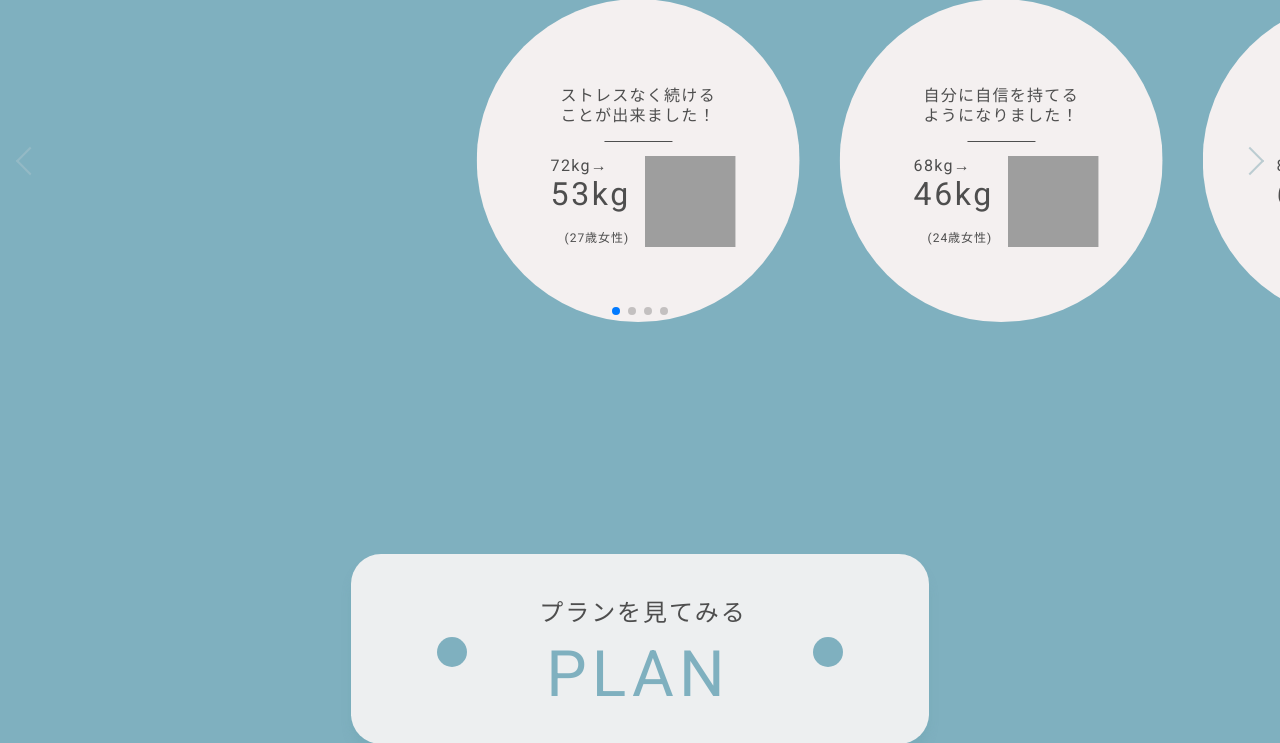
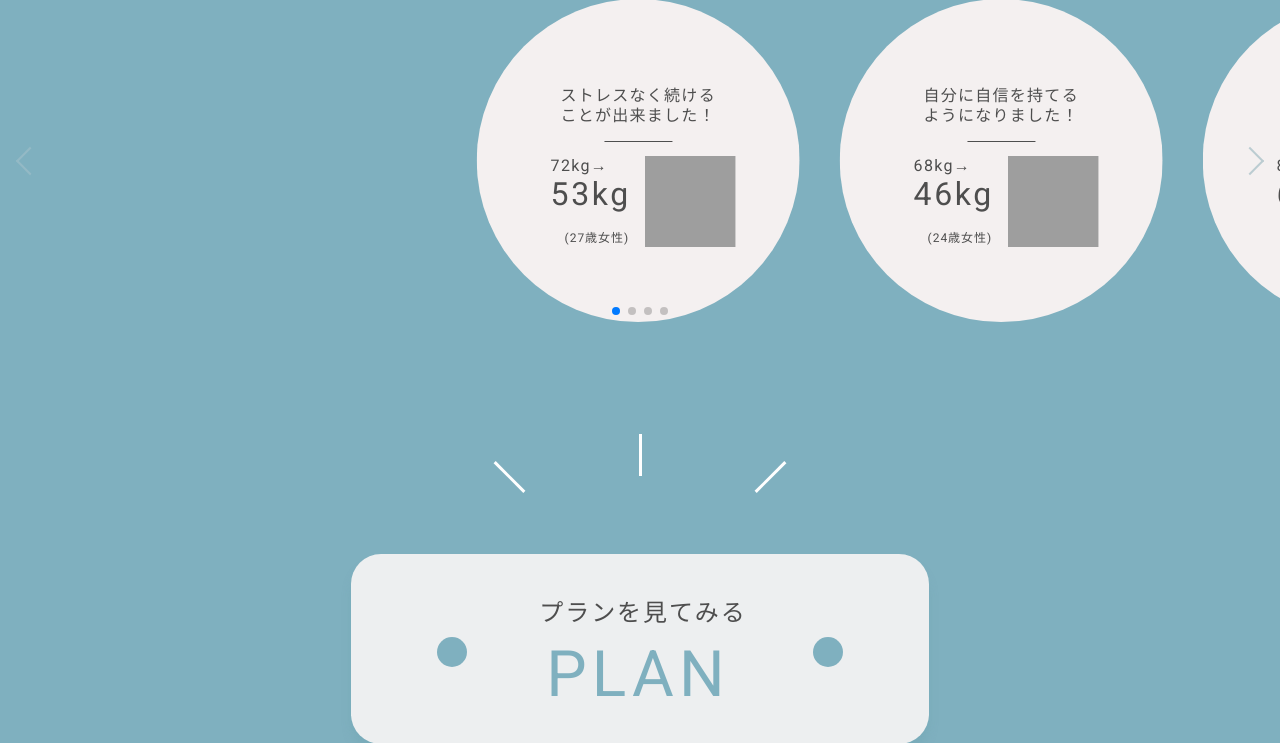
Before and after one commit to comeback-meme/rio_intermediate, a PHP site: page / in a window 1280 px wide. Shown: the part 3349-4092 px from the top of the page. Run offline with PHP 8.4, Linux system fonts and the light colour scheme; some libraries are stand-ins or nearby versions; grey boxes are pictures that could not be loaded.

Commit message:
topページ、後はリンク付けです。

```diff
--- a/css/style.css
+++ b/css/style.css
@@ -172,7 +172,6 @@ a {
   background: #edeff0;
   box-shadow: 0px 10px 10px 0px rgba(102, 158, 170, 0.25);
   padding: 1rem 5rem;
-  margin-top: 6.5rem;
   text-align: center;
 }
 @media (hover: hover) {
@@ -184,7 +183,6 @@ a {
 }
 @media screen and (min-width: 993px) {
   .c-btn.btn-plan {
-    margin-top: 14.5rem;
     padding: 2.3125rem 11.375rem 2rem 11.125rem;
     max-width: 583px;
   }
@@ -251,6 +249,56 @@ a {
   .btn-textBottom::after {
     right: -6rem;
   }
+}
+
+.btn-planWrap {
+  position: relative;
+  margin-top: 6.5rem;
+}
+
+.plan-barWrap {
+  margin-top: 3.5rem;
+  margin-bottom: 1rem;
+  margin-inline: auto;
+  width: 8.5rem;
+  height: 2rem;
+  max-width: 100%;
+  display: flex;
+  justify-content: space-between;
+}
+@media screen and (min-width: 993px) {
+  .plan-barWrap {
+    width: 16.5rem;
+    max-width: 264px;
+    height: 4rem;
+    margin-top: 7rem;
+    margin-bottom: 3.5rem;
+  }
+}
+
+.plan-bar1,
+.plan-bar2,
+.plan-bar3 {
+  background: #fff;
+  width: 0.1875rem;
+  height: 1.3125rem;
+}
+@media screen and (min-width: 993px) {
+  .plan-bar1,
+  .plan-bar2,
+  .plan-bar3 {
+    height: 2.625rem;
+  }
+}
+
+.plan-bar1 {
+  transform: rotate(-45deg);
+  align-self: flex-end;
+}
+
+.plan-bar3 {
+  transform: rotate(45deg);
+  align-self: flex-end;
 }
 
 .c-btn.btn-entry {
@@ -538,6 +586,7 @@ a {
 }
 
 .header__contact {
+  display: block;
   background: #f1f7f8 url(../images/top/mail_icon.png) no-repeat center center/60%;
 }
 
@@ -937,6 +986,10 @@ a {
   }
 }
 
+.about__text .marker {
+  background: linear-gradient(transparent 70%, #F4F0F0 70%);
+}
+
 #feature {
   scroll-margin-top: 4.5rem;
 }
@@ -1475,7 +1528,7 @@ a {
   display: inline-block;
   position: absolute;
   margin-right: 1.25rem;
-  left: 0.625rem;
+  left: 1.25rem;
   font-weight: 500;
 }
 
--- a/index.php
+++ b/index.php
@@ -52,9 +52,7 @@
       <!-- <a href="" class="c-btn c-btn--white">無料体験お申込み</a> -->
 
       <div class="header__contact-wrapper">
-        <a href="#">
-          <div class="header__contact"></div>
-        </a>
+        <a class="header__contact" href="#"></a>
 
         <button id="js_hamburgerBtn" class="hamburger_menu"><!-- is activeが付くとこ -->
           <span class="hamburger_bar1"></span>
@@ -78,7 +76,7 @@
         <div class="about__content">
           <div class="about__body">
             <h3 class="about__title">Be yourself</h3>
-            <p class="about__text">U FITは、自分の好きな自分になれる場所<br class="pc-only">一時的なボディメイクのサポートではなく、お客様1人1<br class="pc-only">人に寄り添い、長期間における身体のあり方を「共に」<br class="pc-only">
+            <p class="about__text">U FITは、<span class="marker">自分の好きな自分になれる場所</span><br class="pc-only">一時的なボディメイクのサポートではなく、お客様1人1<br class="pc-only">人に寄り添い、長期間における身体のあり方を「共に」<br class="pc-only">
               作り上げていきます。</p>
           </div>
         </div>
@@ -195,7 +193,12 @@
           <div class="swiper-button-next"></div>
         </div>
       </div>
-
+      <!-- <div class="btn-planWrap"> -->
+        <div class="plan-barWrap">
+        <span class="plan-bar1"></span>
+        <span class="plan-bar2"></span>
+        <span class="plan-bar3"></span>
+        </div>
       <a class="c-btn btn-plan" href="#">
         <span class="btn-textTop">プランを見てみる</span>
         <p class="btn-textBottom">plan</p>
@@ -230,11 +233,7 @@
         </ul>
         <a class="c-btn btn-entry" href="#" target="_blank" rel="noopener">無料体験の申し込みはこちら</a>
       </div>
-
     </section>
-
-
-
   </main>
 
   <!-- フッター -------------->
--- a/sass/component/_c-btn.scss
+++ b/sass/component/_c-btn.scss
@@ -29,6 +29,7 @@
   }
 }
 
+// ヘッダーの中のお問い合わせボタン
 @include mq(lg) {
   .c-btn.c-btn--colorChange {
     font-size: 0;
@@ -65,12 +66,12 @@
 //   }
 // }
 
+// PLAN
 .c-btn.btn-plan {
   border-radius: 30px;
   background: #edeff0;
   box-shadow: 0px 10px 10px 0px rgba(102, 158, 170, 0.25);
   padding: rm(16) rm(80);
-  margin-top: rm(104);
   text-align: center;
   @media (hover: hover) {
     &:hover {
@@ -80,12 +81,12 @@
     }
   }
   @include mq(lg) {
-    margin-top: rm(232);
     padding: rm(37) rm(182) rm(32) rm(178);
     max-width: 583px;
   }
 }
 
+// planの中の「プランを見てみる」
 .btn-textTop {
   font-size: clamp(16px, vw(24), 24px);
   color: $color-black;
@@ -99,6 +100,7 @@
   }
 }
 
+// planの中の「PLAN」
 .btn-textBottom {
   color: #7fb0bf;
   font-size: clamp(40px, vw(64), 64px);
@@ -112,6 +114,7 @@
     letter-spacing: math.div(5.12px, 64px) * 1em;
     margin-top: rm(10);
   }
+  // 両脇の丸
   &::before,
   &::after {
     content: "";
@@ -141,8 +144,109 @@
   }
 }
 
+.btn-planWrap {
+  position: relative;
+  margin-top: rm(104);
+}
+// プランの上の三本線------------------//
+.plan-barWrap{
+  margin-top: rm(56);
+  margin-bottom: rm(16);
+  margin-inline: auto;
+  width:rm(136);
+  height:rm(32);
+  max-width: 100%;
+  display:flex;
+  justify-content: space-between;
+  @include mq(lg) {
+      width:rm(264);
+      max-width: 264px;
+      height:rm(64);
+      margin-top: rm(112);
+      margin-bottom: rm(56);
+  }
+}
+
+.plan-bar1,
+.plan-bar2,
+.plan-bar3 {
+  background: $color-white;
+  width: rm(3);
+  height: rm(21);
+  @include mq(lg) {
+    height: rm(42);
+  }
+}
+
+// 左
+.plan-bar1 {
+  transform: rotate(-45deg);
+  align-self: flex-end;
+}
+
+// 右
+.plan-bar3 {
+  transform: rotate(45deg);
+  align-self: flex-end;
+}
+
+
+
+
+
+
+
+
+
+
+// .plan-bar1,
+// .plan-bar2,
+// .plan-bar3 {
+//   background: $color-white;
+//   position: absolute;
+//   width: rm(3);
+//   height: rm(21);
+// }
+
+// // 真ん中
+// .plan-bar1 {
+//   top:rm(-48);
+//   left: 50%;
+//   transform: translateX(-50%);
+//   @include mq(md) {
+//     top: rm(-38);
+//   }
+// }
+
+// // 両端
+// .plan-bar2,
+// .plan-bar3 {
+//   top: rm(-34);
+//   @include mq(md) {
+//     top: rm(-32);
+//   }
+// }
+
+// // 左
+// .plan-bar2 {
+//   transform: rotate(-45deg);
+//   left: 34%;
+//   @include mq(md) {
+//     left: 44%;
+//   }
+// }
+
+// // 右
+// .plan-bar3 {
+//   transform: rotate(45deg);
+//   left: 66%;
+//   @include mq(md) {
+//     left: 56%;
+//   }
+// }
+
+// 無料体験の申し込みはこちら（黒）
 .c-btn.btn-entry {
-  //  margin: rm(48) auto rm(72);
   margin-top: rm(48);
   margin-bottom: rm(72);
   width: 100%;
@@ -155,6 +259,5 @@
     margin-bottom: rm(136);
     padding: rm(40) 0;
     max-width: 720px;
-
   }
 }
--- a/sass/project/_about.scss
+++ b/sass/project/_about.scss
@@ -152,3 +152,7 @@
     margin-top: rm(54);
   }
 }
+
+.about__text .marker{
+  background: linear-gradient(transparent 70%, #F4F0F0 70%);
+}
--- a/sass/project/_faq.scss
+++ b/sass/project/_faq.scss
@@ -39,7 +39,6 @@
 .faq-list__item {
   background-color: $color-F4F0F0;
   box-shadow: 0 0 rm(40) 0 rgba(0, 0, 0, 0.05);
-  // width: 100%;
 }
 
 .faq-list__item + .faq-list__item {
@@ -49,6 +48,7 @@
   }
 }
 
+// Question
 .faq-list__item-question {
   font-size: clamp(14px, vw(18), 18px);
   font-weight: 700;
@@ -64,6 +64,7 @@
   }
 }
 
+// Questionの矢印
 .faq-list__item-question::before {
   content: "";
   position: absolute;
@@ -81,10 +82,12 @@
   }
 }
 
+// Questionが開いてる時の矢印
 .faq-list__item-question.is-open::before {
   transform: translateY(-50%) rotate(315deg);
 }
 
+// Questionの「Q」
 .faq-list__item-question span {
   font-size: clamp(20px, vw(24), 24px);
   font-weight: 700;
@@ -106,6 +109,7 @@
   }
 }
 
+// アンサー
 .faq-list__item-answer {
   color: $color-black;
   font-size: rm(16);
@@ -125,10 +129,11 @@
   }
 }
 
+// アンサーの「A」
 .faq-list__item-answer span {
   display: inline-block;
   position: absolute;
   margin-right: rm(20);
-  left: rm(10);
+  left: rm(20);
   font-weight: 500;
 }
--- a/sass/project/_header.scss
+++ b/sass/project/_header.scss
@@ -197,7 +197,6 @@
       // padding-right: vw(16);
       padding-right: rm(16);
     }
-
     &:not(:first-child) a {
       padding-left: rm(16);
     }
@@ -275,6 +274,7 @@ letter-spacing: math.div(1.28px , 16px) * 1em;
 }
 
 .header__contact {
+  display: block;
   background: #f1f7f8 url(../images/top/mail_icon.png) no-repeat center center /
     60%;
 }
```
Also changed, not shown: 1 other file.
